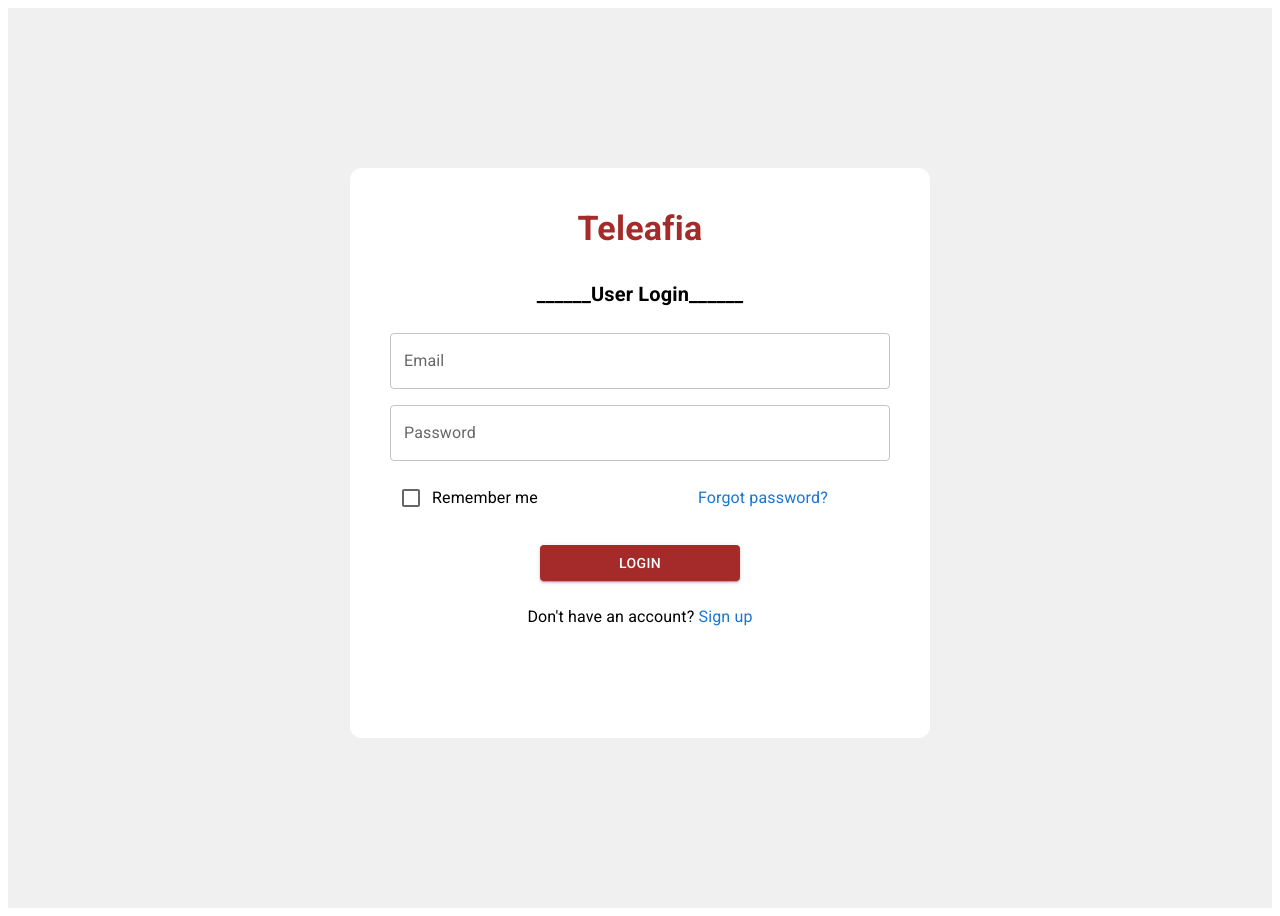
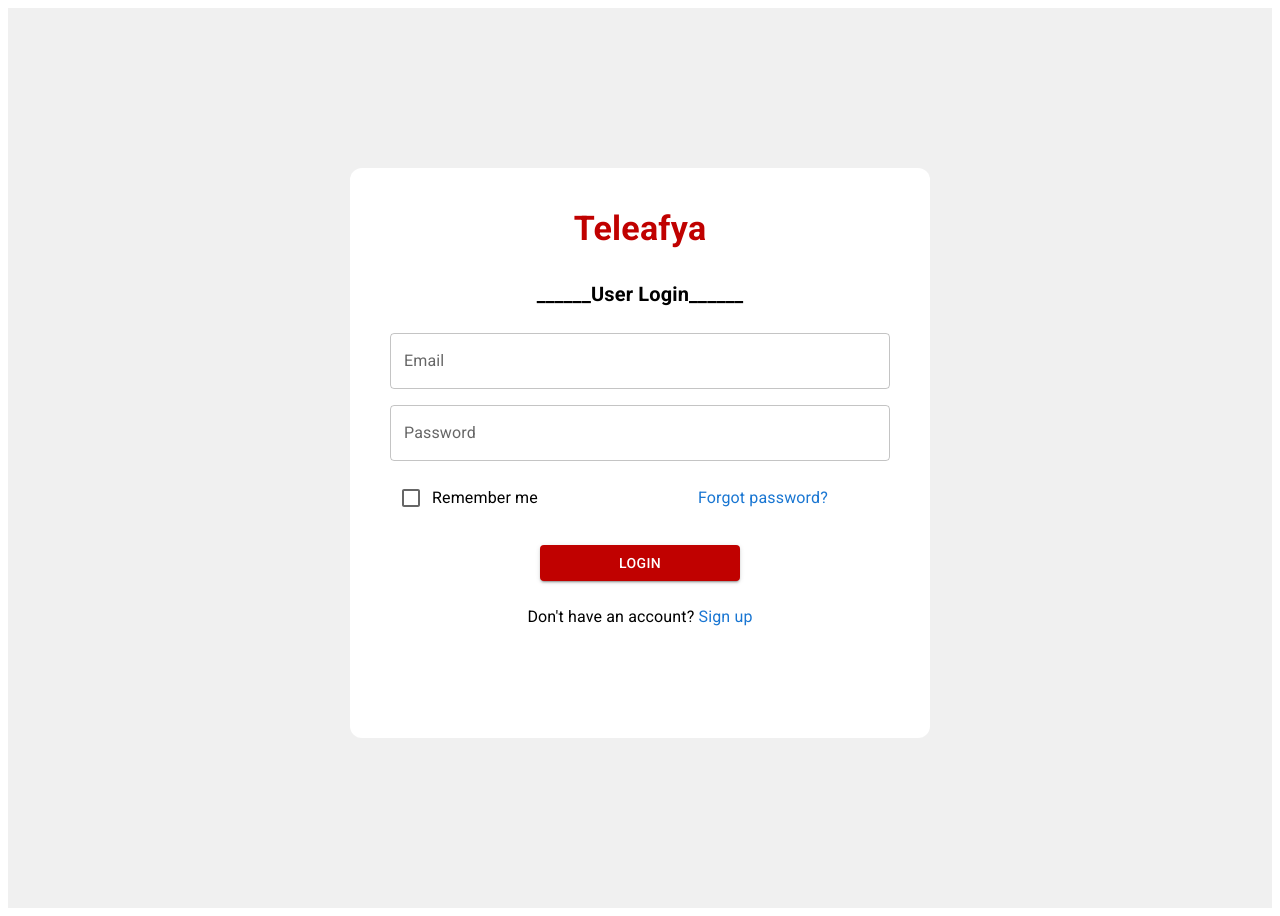
Before and after one commit to Equity-Afya/client-frontend, a React (Vite) app: page /login in a window 1280 px wide. Built offline with nearby package versions, Linux system fonts and the light colour scheme.

Commit message:
Updates of Teleafya

```diff
--- a/src/components/Login/LoginForm.jsx
+++ b/src/components/Login/LoginForm.jsx
@@ -88,8 +88,8 @@ function LoginForm() {
                marginTop:20,paddingBottom:10,width:500,height:450,
                borderRadius:3,paddingLeft:5,paddingRight:5,}} >
     <form onSubmit={handleSubmit}>
-    <Typography variant="h4" color='brown'  gutterBottom sx={{ textAlign:'center',paddingBottom:2, fontWeight:"bold"}}>
-        Teleafia
+    <Typography variant="h4" color='#c00100'  gutterBottom sx={{ textAlign:'center',paddingBottom:2, fontWeight:"bold"}}>
+        Teleafya
       </Typography>
       <Typography variant="h6"  gutterBottom sx={{ textAlign:'center',paddingBottom:2,fontWeight:"bold", }}>
         ______User Login______
@@ -134,7 +134,7 @@ function LoginForm() {
         </Typography>
         </Box>
 
-        <Button type="submit" variant="contained" style={{ backgroundColor: 'brown', color: 'white',width:200,marginLeft:150, marginTop: 10 }}>
+        <Button type="submit" variant="contained" style={{ backgroundColor: '#c00100', color: 'white',width:200,marginLeft:150, marginTop: 10 }}>
           Login
         </Button>
 
--- a/src/components/MedicalServices/ServiceContainer.jsx
+++ b/src/components/MedicalServices/ServiceContainer.jsx
@@ -34,10 +34,9 @@ const ServiceCard = ({ service }) => {
 };
 
 const DataAnalytics = ({ medicalServices }) => {
-  // Transform medicalServices data to display requests
   const data = medicalServices.map(service => ({
     name: service.name,
-    value: Math.floor(Math.random() * 100), // Random requests for demonstration
+    value: Math.floor(Math.random() * 100),
   }));
 
   return (
@@ -75,15 +74,15 @@ const ServiceContainer = () => {
 
   return (
     <div style={{ textAlign: 'center' }}>
-      <div style={{ marginBottom: '20px', width: '70%', margin: '0 auto', display: 'flex', alignItems: 'center' }}>
+      <div style={{ marginBottom: '20px', width: '100%', maxWidth: '800px', margin: '0 auto', display: 'flex', alignItems: 'center' }}>
         <TextField
           label="Search Services"
           variant="outlined"
           value={searchTerm}
           onChange={(e) => setSearchTerm(e.target.value)}
-          style={{ flex: 1,}}
+          style={{ flex: 1 }}
         />
-        <Button variant="contained" onClick={handleSearch} style={{ marginLeft: '10px',height: '53px'}}>Search</Button>
+        <Button variant="contained" onClick={handleSearch} style={{ marginLeft: '10px' }}>Search</Button>
       </div>
       <DataAnalytics medicalServices={medicalServices} />
       <Paper elevation={3} style={{ padding: '20px', margin: '20px auto', maxWidth: '1200px', width: '90%' }}>
```
